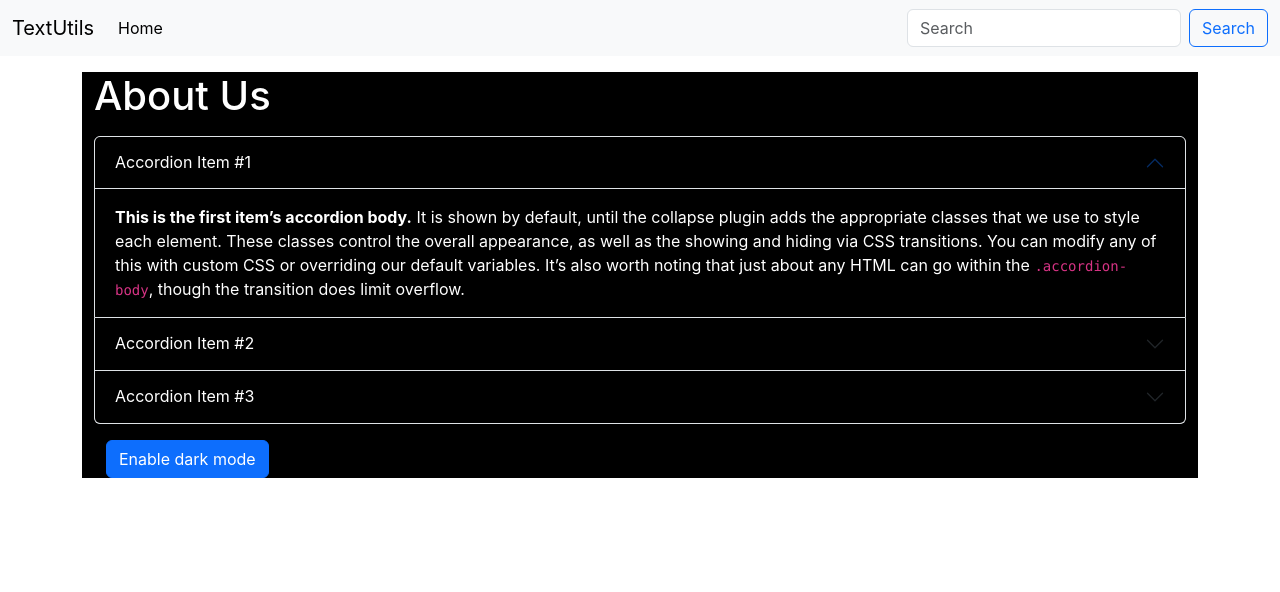
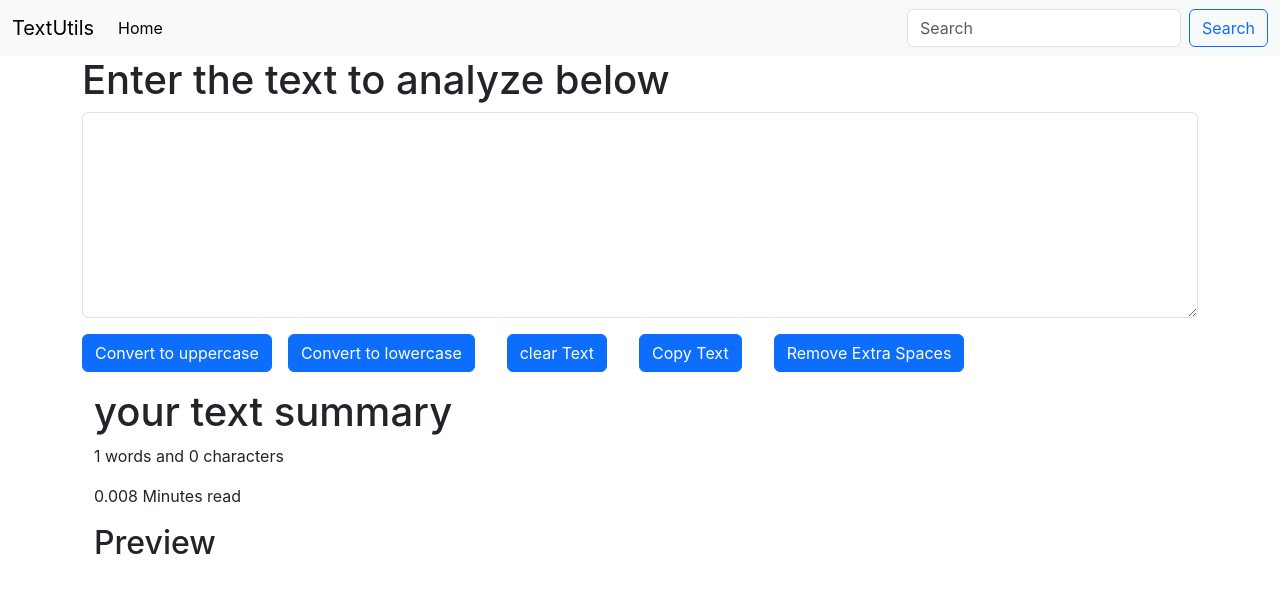
Before and after one commit to rohanvaid1/textutils, a React (Create React App) app: page / in a window 1280 px wide. Shown: the top 592 px of the page. Built offline with nearby package versions, Linux system fonts and the light colour scheme.

Commit message:
add some extra buttons

```diff
--- a/src/App.js
+++ b/src/App.js
@@ -1,6 +1,7 @@
 import './App.css';
 import About from './components/About';
 import Navbar from './components/Navbar';
+import TextForm from './components/TextForm';
 // import TextForm from './components/TextForm';
 
 function App() {
@@ -8,8 +9,8 @@
     <>
      <Navbar title="TextUtils" />
      <div className='container'>
-      {/* <TextForm/> */}
-      <About/>
+      <TextForm heading="Enter the text to analyze below" />
+      {/* <About/> */}
      </div>
     </>
   );
--- a/src/components/TextForm.js
+++ b/src/components/TextForm.js
@@ -19,6 +19,15 @@
       setText("");
     };
 
+    const handleCopyClick = () => {
+      navigator.clipboard.writeText(text);
+      alert("Copied to clipboard");
+    }
+
+    const handleExtraSpaces = () => {
+      let newText = text.split(/[ ]+/);
+      setText(newText.join(" "));
+    }
 
   return (
     <>
@@ -30,6 +39,9 @@
        <button className='btn btn-primary ' onClick={handleUpClick}>Convert to uppercase</button>
        <button className='btn btn-primary mx-3' onClick={handleDownClick}>Convert to lowercase</button>
        <button className='btn btn-primary mx-3' onClick={handleclearClick}>clear Text</button>
+       <button className='btn btn-primary mx-3' onClick={handleCopyClick}>Copy Text</button>
+        <button className='btn btn-primary mx-3' onClick={handleExtraSpaces}>Remove Extra Spaces</button>
+
     </div>
     <div className="container my-3">
        <h1>your text summary</h1>
```
